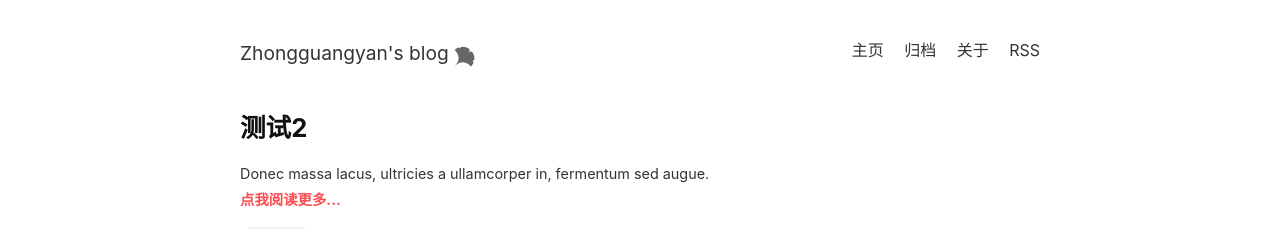
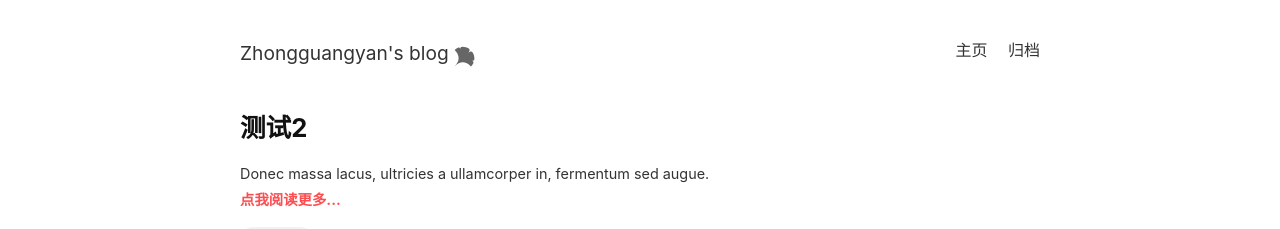
Before and after one commit to jxxfzgy/jxxfzgy.github.io, a Jekyll site: the page built from index.html, in a window 1280 px wide. Shown: the top 229 px of the page. Built offline with Jekyll 4.4.1, drawn with Linux system fonts in a browser that asks for light colours; nearby versions of some CDN libraries; the list of posts is cut into pages by our own code.

Commit message:
Update header.html

```diff
--- a/_includes/blog/header.html
+++ b/_includes/blog/header.html
@@ -30,7 +30,7 @@
             {% assign __locale = site.data.locale.NAV.ALL %}
             {% include snippets/locale-to-string.html %}
             <li><a href="{{ href | append: "?tag=" | replace: '//', '/'}}">{{ __return }}</a></li>
-            {% for list in site.nav_lists %}
+<!--             {% for list in site.nav_lists %}
                 {% assign __path = list.url %}
                 {% include snippets/prepend-baseurl.html %}
                 {% assign href = __return %}
@@ -47,7 +47,7 @@
             {% assign href = __return %}
             {% assign __locale = site.data.locale.NAV.RSS %}
             {% include snippets/locale-to-string.html %}
-            <li><a type="application/rss+xml" href="{{ href }}">{{ __return }}</a></li>
+            <li><a type="application/rss+xml" href="{{ href }}">{{ __return }}</a></li> -->
         </ul>
     </nav>
 </header>
```
